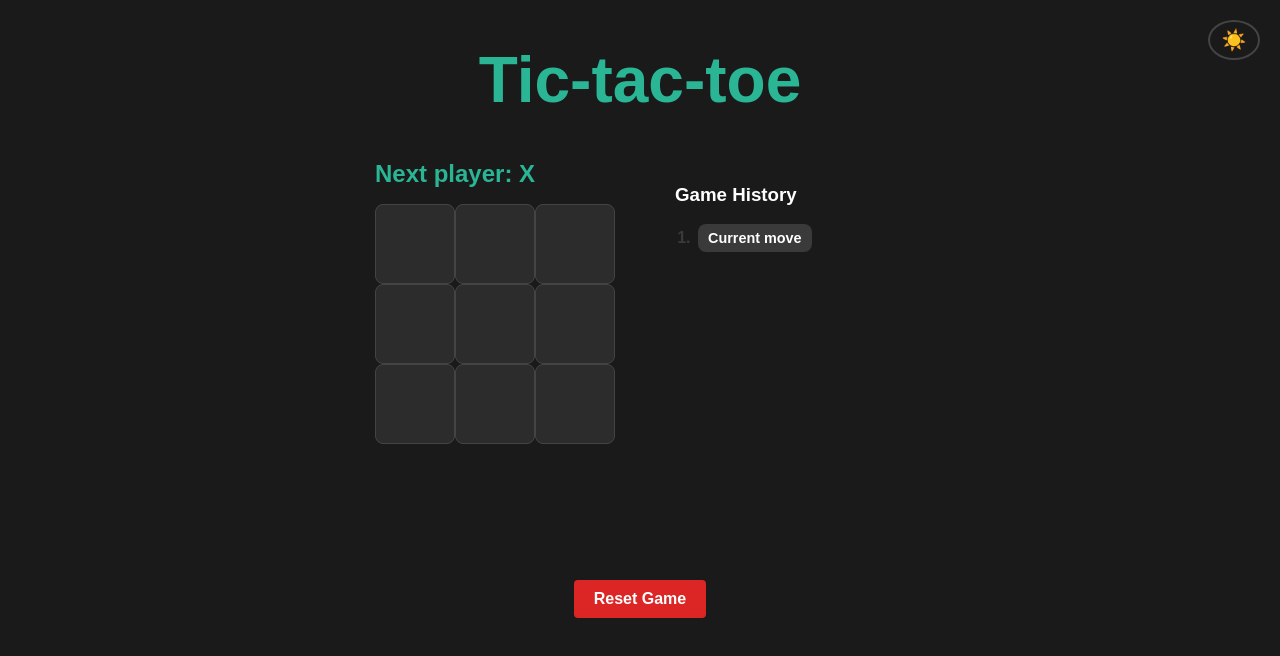
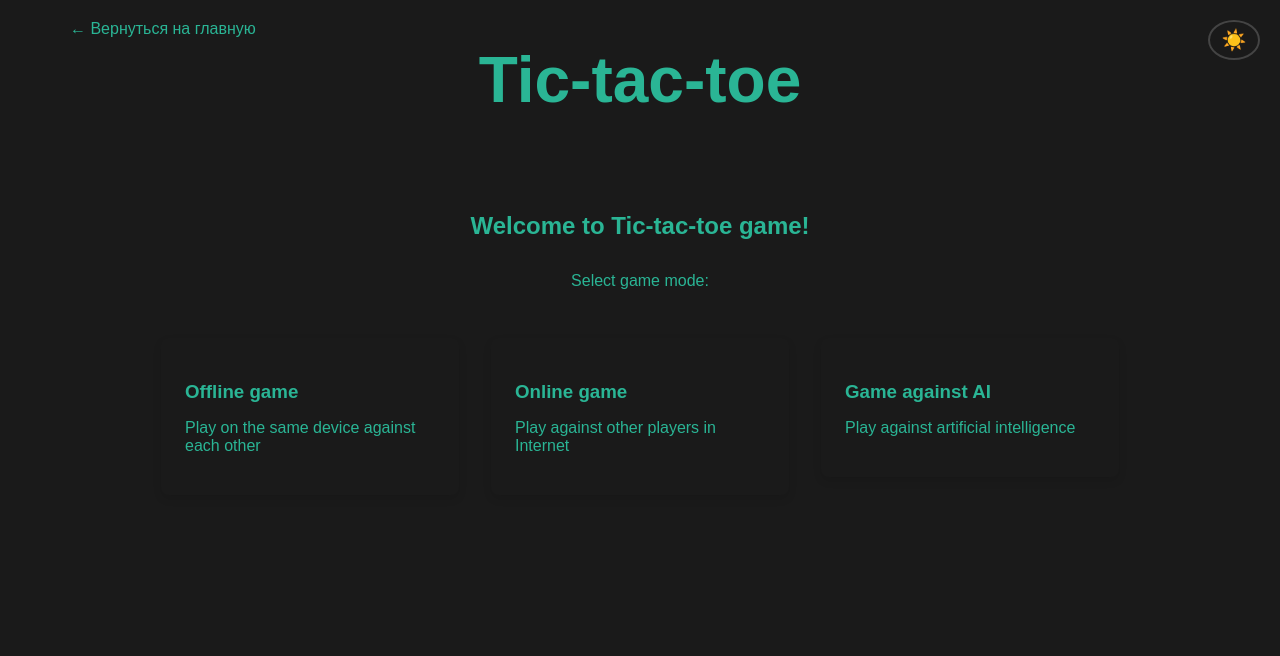
Before and after one commit to ivann1302/Tic-tac-toe, a React (Vite) app: page / in a window 1280 px wide. Shown: the top 656 px of the page. Built offline with nearby package versions, Linux system fonts and the light colour scheme.

Commit message:
feat: add mode selector in home page via router
add ai, offline, online and underdevelopment mode

```diff
--- a/src/components/app/App.module.scss
+++ b/src/components/app/App.module.scss
@@ -9,27 +9,3 @@
   justify-content: center;
   min-height: 100vh;
 }
-
-.game {
-  display: flex;
-  flex-direction: row;
-  margin-bottom: 20px;
-  align-items: flex-start;
-  justify-content: center;
-  position: relative;
-  height: 400px; /* Fixed height to prevent shifting */
-}
-
-.gameBoard {
-  margin-right: 20px;
-  position: sticky;
-  top: 0;
-  width: 240px; /* Fixed width based on 3 squares of 80px each */
-}
-
-.gameInfo {
-  margin-left: 20px;
-  /* No fixed height to ensure all content is visible */
-  overflow: visible; /* Show all content */
-  width: 250px; /* Maintain width to prevent layout shifts */
-}
--- a/src/components/app/App.tsx
+++ b/src/components/app/App.tsx
@@ -1,41 +1,24 @@
-import { useState, useEffect } from "react";
 import styles from './App.module.scss';
-import Board from '../board/Board';
-import GameStatus from '../game-status/Game-status';
-import GameHistory from '../game-history/Game-history';
-import ResetButton from '../reset-button/Reset-button';
+import { Routes, Route } from 'react-router-dom';
 import ThemeToggle from '../theme-toggle/Theme-toggle';
-import GameResultModal from "../modal/game-result-modal/Game-result-modal.tsx";
-import {useGameContext} from "../../context/Game-context.tsx";
+import HomePage from '../../pages/HomePage/HomePage';
+import OfflineGamePage from '../../pages/OfflineGamePage/OfflineGamePage';
+// import OnlineGamePage from '../../pages/OnlineGamePage/OnlineGamePage';
+// import AIGamePage from '../../pages/AIGamePage/AIGamePage';
+import {UnderDevelopmentPage} from "../../pages/UnderDevelopmentPage/UnderDevelopmentPage.tsx";
+export default function App() {
+  return (
+    <div className={styles.app}>
 
-export default function Game() {
-    const { winner } = useGameContext();
-    const [showModal, setShowModal] = useState(false);
+      <ThemeToggle />
 
-    useEffect(() => {
-        if (winner) {
-            setShowModal(true);
-        }
-    }, [winner]);
+        <Routes>
+            <Route path='/' element={<HomePage />} />
+            <Route path='offline' element={<OfflineGamePage />} />
+            <Route path='online' element={<UnderDevelopmentPage mode='online'/>}  />
+            <Route path='ai' element={<UnderDevelopmentPage mode='online'/>} />
+        </Routes>
 
-  return (
-    <>
-      <ThemeToggle />
-      <div className={styles.game}>
-        <div className={styles.gameBoard}>
-          <GameStatus />
-          <Board />
-        </div>
-        <div className={styles.gameInfo}>
-          <GameHistory />
-        </div>
-      </div>
-      <ResetButton />
-
-        <GameResultModal
-            isOpen={showModal}
-            onClose={() => setShowModal(false)}
-        />
-    </>
+    </div>
   );
 }
--- a/src/pages/HomePage/HomePage.module.scss
+++ b/src/pages/HomePage/HomePage.module.scss
@@ -0,0 +1,87 @@
+.homePage {
+  display: flex;
+  flex-direction: column;
+  align-items: center;
+  padding: 2rem;
+
+  h2 {
+    margin-bottom: 1rem;
+    color: var(--status-color);
+  }
+
+  p {
+    color: var(--status-color);
+  }
+
+  .backLink {
+    position: fixed;
+    top: 20px;
+    left: 70px;
+    text-decoration: none;
+    color: var(--status-color);
+    font-weight: 500;
+    transition: var(--transition);
+
+    &:hover {
+      text-decoration: underline;
+    }
+  }
+
+  .gameOptions {
+    display: flex;
+    flex-wrap: wrap;
+    justify-content: center;
+    gap: 2rem;
+    margin-top: 2rem;
+
+    .gameOption {
+      text-decoration: none;
+      color: inherit;
+
+      .card {
+        width: 250px;
+        padding: 1.5rem;
+        border-radius: 8px;
+        box-shadow: 0 4px 8px rgba(0, 0, 0, 0.1);
+        transition: transform 0.3s, box-shadow 0.3s;
+
+        &:hover {
+          transform: translateY(-5px);
+          box-shadow: 0 6px 12px rgba(0, 0, 0, 0.15);
+        }
+
+        h3 {
+          margin-bottom: 0.5rem;
+          color: var(--status-color);
+        }
+
+        p {
+          color: var(--status-color);
+        }
+      }
+    }
+  }
+}
+
+.game {
+  display: flex;
+  flex-direction: row;
+  margin-bottom: 20px;
+  align-items: flex-start;
+  justify-content: center;
+  position: relative;
+  height: 400px;
+}
+
+.gameBoard {
+  margin-right: 20px;
+  position: sticky;
+  top: 0;
+  width: 240px;
+}
+
+.gameInfo {
+  margin-left: 20px;
+  overflow: visible;
+  width: 250px;
+}
--- a/src/pages/HomePage/HomePage.tsx
+++ b/src/pages/HomePage/HomePage.tsx
@@ -0,0 +1,34 @@
+import { Link } from 'react-router-dom';
+import styles from './HomePage.module.scss';
+
+export default function HomePage() {
+    return (
+        <div className={styles.homePage}>
+            <Link to="/" className={styles.backLink}>← Вернуться на главную</Link>
+            <h2>Welcome to Tic-tac-toe game!</h2>
+            <p>Select game mode: </p>
+            <div className={styles.gameOptions}>
+                <Link to="/offline" className={styles.gameOption}>
+                    <div className={styles.card}>
+                        <h3>Offline game</h3>
+                        <p>Play on the same device against each other</p>
+                    </div>
+                </Link>
+
+                <Link to="/online" className={styles.gameOption}>
+                    <div className={styles.card}>
+                        <h3>Online game</h3>
+                        <p>Play against other players in Internet</p>
+                    </div>
+                </Link>
+
+                <Link to="/ai" className={styles.gameOption}>
+                    <div className={styles.card}>
+                        <h3>Game against AI</h3>
+                        <p>Play against artificial intelligence</p>
+                    </div>
+                </Link>
+            </div>
+        </div>
+    )
+}
--- a/src/pages/OfflineGamePage/OfflineGamePage.module.scss
+++ b/src/pages/OfflineGamePage/OfflineGamePage.module.scss
@@ -0,0 +1,45 @@
+.offlineGamePage {
+  display: flex;
+  flex-direction: column;
+  align-items: center;
+  justify-content: center;
+  min-height: 80vh;
+  padding: 2rem;
+
+  .backLink {
+    position: fixed;
+    top: 20px;
+    left: 70px;
+    text-decoration: none;
+    color: var(--status-color);
+    font-weight: 500;
+    transition: var(--transition);
+
+    &:hover {
+      text-decoration: underline;
+    }
+  }
+
+  .game {
+    display: flex;
+    flex-direction: row;
+    align-items: flex-start;
+    justify-content: center;
+    margin: 0 auto;
+    width: 100%;
+    max-width: 600px;
+  }
+
+  .gameBoard {
+    margin-right: 20px;
+    position: sticky;
+    top: 0;
+    width: 240px;
+  }
+
+  .gameInfo {
+    margin-left: 20px;
+    overflow: visible;
+    width: 250px;
+  }
+}
--- a/src/pages/OfflineGamePage/OfflineGamePage.tsx
+++ b/src/pages/OfflineGamePage/OfflineGamePage.tsx
@@ -0,0 +1,43 @@
+import { useEffect, useState } from 'react';
+import { Link } from 'react-router-dom';
+import styles from './OfflineGamePage.module.scss';
+import Board from '../../components/board/Board';
+import GameStatus from '../../components/game-status/Game-status';
+import GameHistory from '../../components/game-history/Game-history';
+import ResetButton from '../../components/reset-button/Reset-button';
+import GameResultModal from '../../components/modal/game-result-modal/Game-result-modal';
+import { useGameContext } from '../../context/Game-context';
+
+export default function OfflineGamePage() {
+    const { winner } = useGameContext();
+    const [showModal, setShowModal] = useState(false);
+
+
+    useEffect(() => {
+        if (winner) {
+            setShowModal(true);
+        }
+    }, [winner]);
+
+    return (
+        <div className={styles.offlineGamePage}>
+            <Link to="/" className={styles.backLink}>← Вернуться на главную</Link>
+
+            <div className={styles.game}>
+                <div className={styles.gameBoard}>
+                    <GameStatus />
+                    <Board />
+                </div>
+                <div className={styles.gameInfo}>
+                    <GameHistory />
+                </div>
+            </div>
+            <ResetButton />
+
+            <GameResultModal
+                isOpen={showModal}
+                onClose={() => setShowModal(false)}
+            />
+        </div>
+    );
+}
--- a/src/pages/UnderDevelopmentPage/UnderDevelopmentPage.module.scss
+++ b/src/pages/UnderDevelopmentPage/UnderDevelopmentPage.module.scss
@@ -0,0 +1,36 @@
+.underDevelopmentPage {
+  display: flex;
+  flex-direction: column;
+  align-items: center;
+  justify-content: center;
+  min-height: 80vh;
+  padding: 2rem;
+  text-align: center;
+
+  h2 {
+    color: var(--status-color);
+    margin-bottom: 1rem;
+  }
+
+  p {
+    color: var(--status-color);
+    margin-bottom: 2rem;
+  }
+
+  .illustration {
+    font-size: 3rem;
+    margin: 2rem 0;
+  }
+
+  .backLink {
+    margin-top: 2rem;
+    text-decoration: none;
+    color: var(--status-color);
+    font-weight: 500;
+    transition: var(--transition);
+
+    &:hover {
+      text-decoration: underline;
+    }
+  }
+}
--- a/src/pages/UnderDevelopmentPage/UnderDevelopmentPage.tsx
+++ b/src/pages/UnderDevelopmentPage/UnderDevelopmentPage.tsx
@@ -0,0 +1,21 @@
+import { Link } from "react-router-dom";
+import styles from "./UnderDevelopmentPage.module.scss";
+
+interface IUnderDevelopmentPageProps {
+    mode: 'online' | 'ai';
+}
+
+export function UnderDevelopmentPage( { mode }: IUnderDevelopmentPageProps ) {
+    const modeText = mode === 'online' ? 'online' : ' with ai';
+
+    return (
+        <div className={styles.underDevelopmentPage}>
+            <h2>Game mode {modeText} is under development</h2>
+            <p>It will be available soon</p>
+            <div className={styles.illustration}>
+                🚧 👷‍♀️ 🔨
+            </div>
+            <Link to='/' className={styles.backLink}>Return to Home page</Link>
+        </div>
+    );
+}
```
Also changed, not shown: src/types/types.ts (line endings or trailing spaces).
